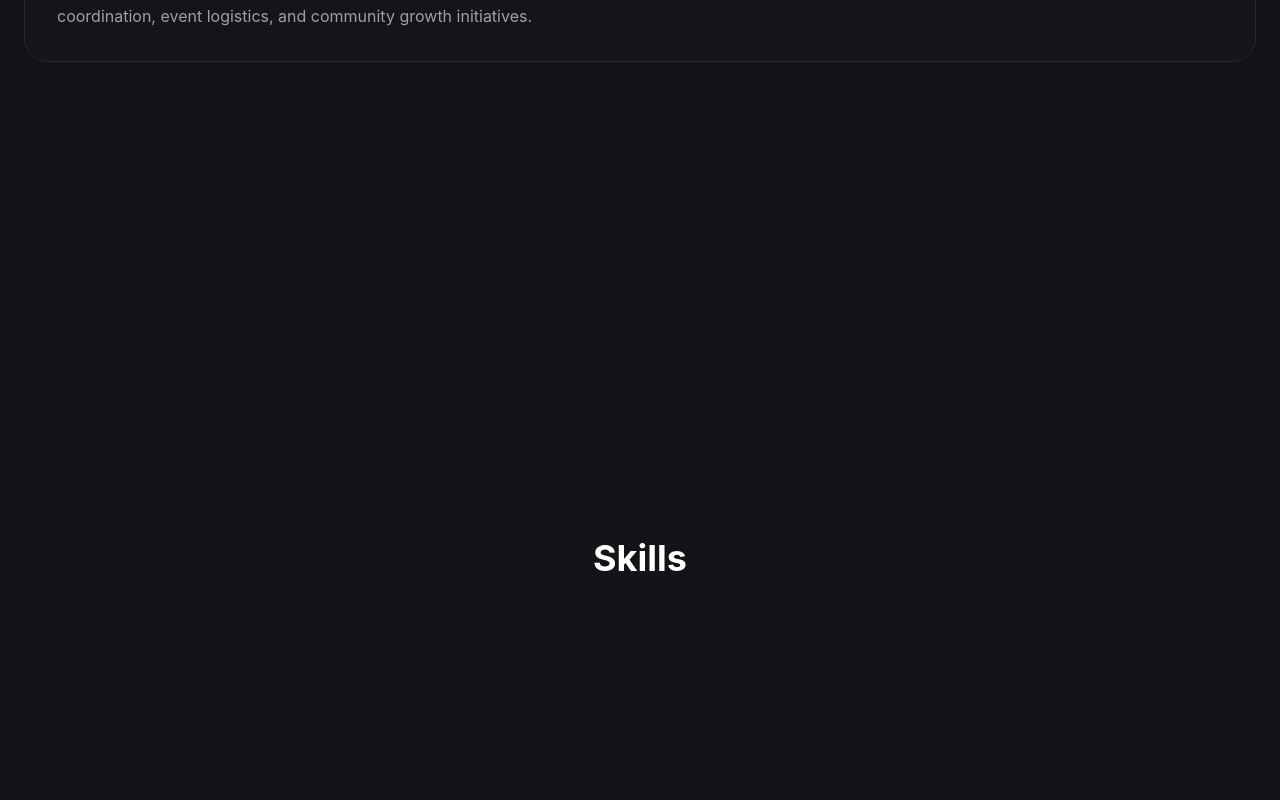
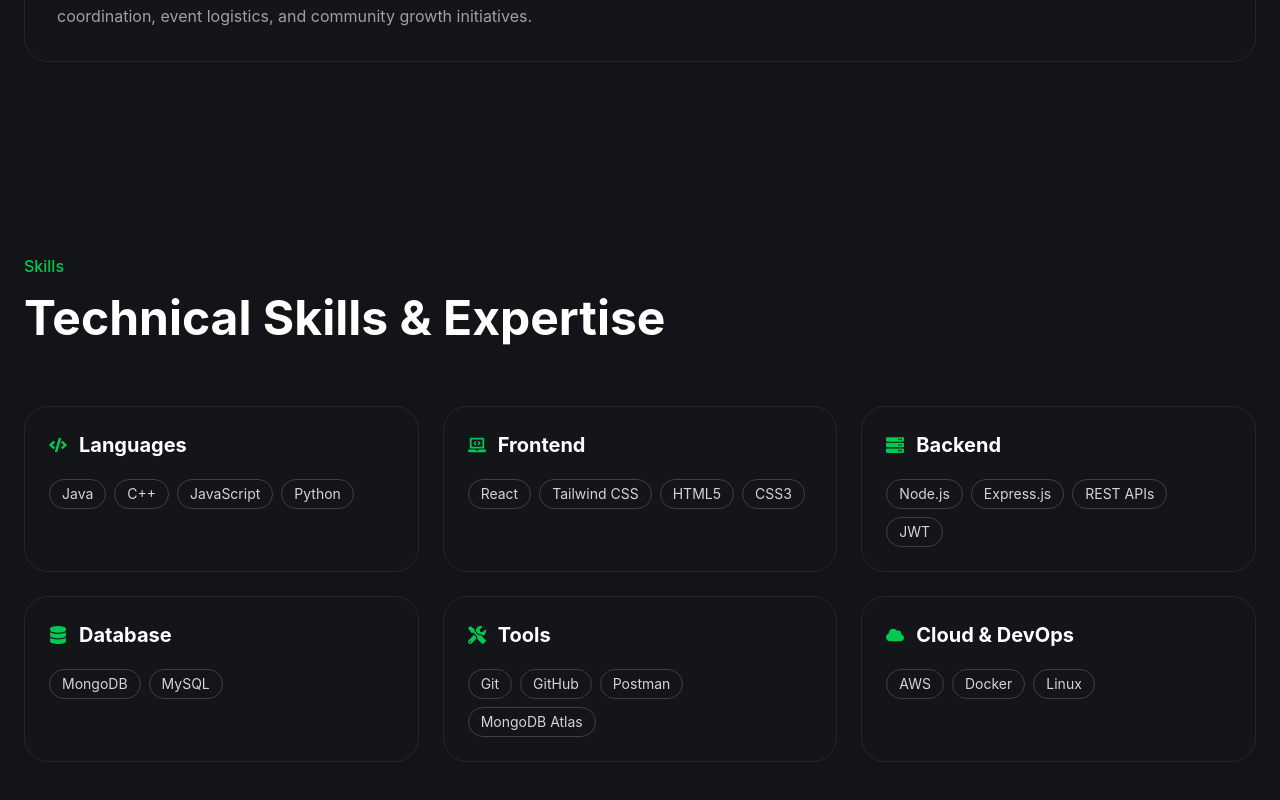
Before and after one commit to primexshade/Portfolio-Website, a React (Vite) app in the folder client/: page / in a window 1280 px wide. Shown: the part 3489-4289 px from the top of the page. Built offline with nearby package versions, Linux system fonts and the light colour scheme.

Commit message:
PHASE-4: Enhance skills section UI

```diff
--- a/client/src/sections/Skills.jsx
+++ b/client/src/sections/Skills.jsx
@@ -1,7 +1,121 @@
+import {
+  FaCode,
+  FaLaptopCode,
+  FaServer,
+  FaDatabase,
+  FaTools,
+  FaCloud,
+} from "react-icons/fa";
+
 function Skills() {
+  const skillBadge =
+    "px-3 py-1 rounded-full border border-zinc-700 text-sm text-zinc-300 hover:border-green-500/40 hover:text-white transition-all duration-300";
+
   return (
-    <section id="skills" className="min-h-screen flex items-center justify-center">
-      <h2 className="text-4xl font-bold">Skills</h2>
+    <section
+      id="skills"
+      className="px-6 py-24"
+    >
+      <div className="max-w-7xl mx-auto">
+        <p className="text-green-500 font-medium mb-4">
+          Skills
+        </p>
+
+        <h2 className="text-4xl md:text-5xl font-bold max-w-4xl mb-16">
+          Technical Skills & Expertise
+        </h2>
+
+        <div className="grid md:grid-cols-2 lg:grid-cols-3 gap-6">
+
+          {/* Languages */}
+          <div className="border border-zinc-800 rounded-3xl p-6 bg-zinc-900/30 hover:border-green-500/30 hover:-translate-y-1 transition-all duration-300">
+            <div className="flex items-center gap-3 mb-5">
+              <FaCode className="text-green-500 text-lg" />
+              <h3 className="text-xl font-bold">Languages</h3>
+            </div>
+
+            <div className="flex flex-wrap gap-2">
+              <span className={skillBadge}>Java</span>
+              <span className={skillBadge}>C++</span>
+              <span className={skillBadge}>JavaScript</span>
+              <span className={skillBadge}>Python</span>
+            </div>
+          </div>
+
+          {/* Frontend */}
+          <div className="border border-zinc-800 rounded-3xl p-6 bg-zinc-900/30 hover:border-green-500/30 hover:-translate-y-1 transition-all duration-300">
+            <div className="flex items-center gap-3 mb-5">
+              <FaLaptopCode className="text-green-500 text-lg" />
+              <h3 className="text-xl font-bold">Frontend</h3>
+            </div>
+
+            <div className="flex flex-wrap gap-2">
+              <span className={skillBadge}>React</span>
+              <span className={skillBadge}>Tailwind CSS</span>
+              <span className={skillBadge}>HTML5</span>
+              <span className={skillBadge}>CSS3</span>
+            </div>
+          </div>
+
+          {/* Backend */}
+          <div className="border border-zinc-800 rounded-3xl p-6 bg-zinc-900/30 hover:border-green-500/30 hover:-translate-y-1 transition-all duration-300">
+            <div className="flex items-center gap-3 mb-5">
+              <FaServer className="text-green-500 text-lg" />
+              <h3 className="text-xl font-bold">Backend</h3>
+            </div>
+
+            <div className="flex flex-wrap gap-2">
+              <span className={skillBadge}>Node.js</span>
+              <span className={skillBadge}>Express.js</span>
+              <span className={skillBadge}>REST APIs</span>
+              <span className={skillBadge}>JWT</span>
+            </div>
+          </div>
+
+          {/* Database */}
+          <div className="border border-zinc-800 rounded-3xl p-6 bg-zinc-900/30 hover:border-green-500/30 hover:-translate-y-1 transition-all duration-300">
+            <div className="flex items-center gap-3 mb-5">
+              <FaDatabase className="text-green-500 text-lg" />
+              <h3 className="text-xl font-bold">Database</h3>
+            </div>
+
+            <div className="flex flex-wrap gap-2">
+              <span className={skillBadge}>MongoDB</span>
+              <span className={skillBadge}>MySQL</span>
+            </div>
+          </div>
+
+          {/* Tools */}
+          <div className="border border-zinc-800 rounded-3xl p-6 bg-zinc-900/30 hover:border-green-500/30 hover:-translate-y-1 transition-all duration-300">
+            <div className="flex items-center gap-3 mb-5">
+              <FaTools className="text-green-500 text-lg" />
+              <h3 className="text-xl font-bold">Tools</h3>
+            </div>
+
+            <div className="flex flex-wrap gap-2">
+              <span className={skillBadge}>Git</span>
+              <span className={skillBadge}>GitHub</span>
+              <span className={skillBadge}>Postman</span>
+              <span className={skillBadge}>MongoDB Atlas</span>
+            </div>
+          </div>
+
+          {/* Cloud & DevOps */}
+          <div className="border border-zinc-800 rounded-3xl p-6 bg-zinc-900/30 hover:border-green-500/30 hover:-translate-y-1 transition-all duration-300">
+            <div className="flex items-center gap-3 mb-5">
+              <FaCloud className="text-green-500 text-lg" />
+              <h3 className="text-xl font-bold">Cloud & DevOps</h3>
+            </div>
+
+            <div className="flex flex-wrap gap-2">
+              <span className={skillBadge}>AWS</span>
+              <span className={skillBadge}>Docker</span>
+              <span className={skillBadge}>Linux</span>
+            </div>
+          </div>
+
+        </div>
+      </div>
     </section>
   );
 }
```
